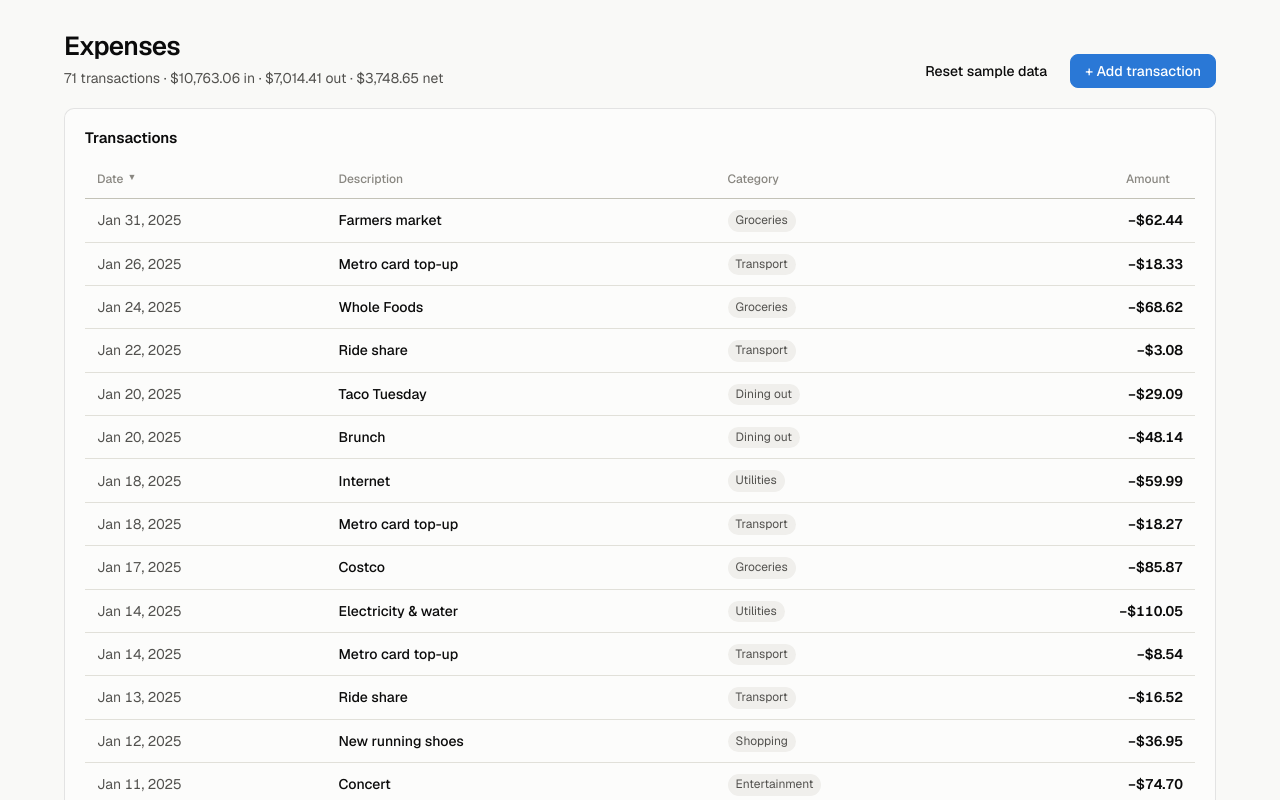
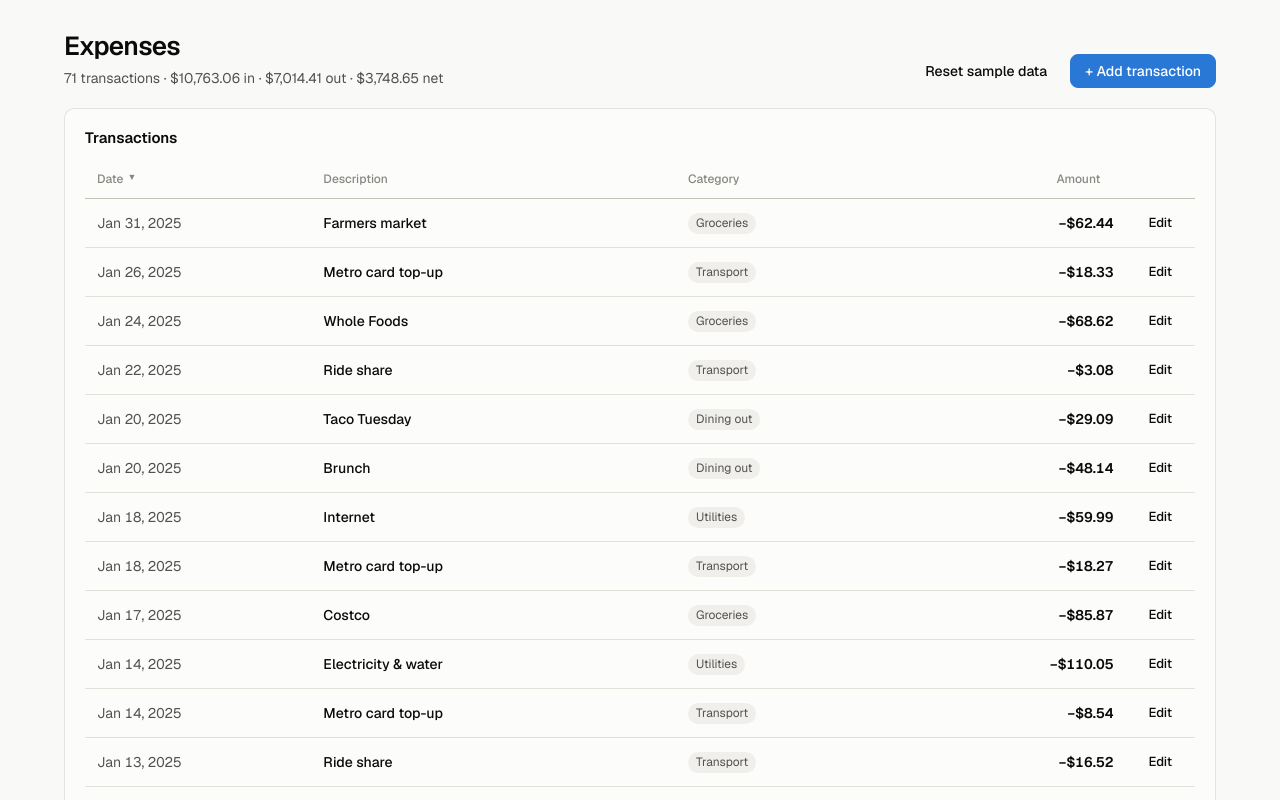
Before and after one commit to chukuwyemokumbor/expenses-tracker, a Next.js app: page / in a window 1280 px wide. Shown: the top 800 px of the page. Built offline with nearby package versions, Linux system fonts and the light colour scheme.

Commit message:
Add transaction editing

```diff
--- a/src/app/globals.css
+++ b/src/app/globals.css
@@ -134,6 +134,11 @@ select {
   background: transparent;
   border-color: transparent;
 }
+.btn--small {
+  height: 28px;
+  padding: 0 10px;
+  font-size: 13px;
+}
 input,
 select {
   height: 34px;
@@ -223,6 +228,11 @@ button:focus-visible {
 }
 .amount--expense {
   color: var(--expense-ink);
+}
+.table .actions {
+  text-align: right;
+  white-space: nowrap;
+  width: 1%;
 }
 .th-sort {
   border: 0;
--- a/src/components/ExpenseTracker.tsx
+++ b/src/components/ExpenseTracker.tsx
@@ -2,14 +2,17 @@
 
 import { useState } from "react";
 import { useTransactions } from "@/hooks/useTransactions";
+import type { Transaction } from "@/types/transaction";
 import { formatCurrency, totals } from "@/lib/format";
 import { TransactionTable } from "./TransactionTable";
 import { TransactionForm } from "./TransactionForm";
 
+type DialogState = { kind: "add" } | { kind: "edit"; transaction: Transaction } | null;
+
 export function ExpenseTracker() {
   const store = useTransactions();
   const { income, expenses, net } = totals(store.transactions);
-  const [adding, setAdding] = useState(false);
+  const [dialog, setDialog] = useState<DialogState>(null);
 
   return (
     <main className="page">
@@ -25,7 +28,7 @@ export function ExpenseTracker() {
           <button type="button" className="btn btn--ghost" onClick={store.resetData}>
             Reset sample data
           </button>
-          <button type="button" className="btn btn--primary" onClick={() => setAdding(true)}>
+          <button type="button" className="btn btn--primary" onClick={() => setDialog({ kind: "add" })}>
             + Add transaction
           </button>
         </div>
@@ -33,10 +36,20 @@ export function ExpenseTracker() {
 
       <section className="card">
         <h2 className="card__title">Transactions</h2>
-        <TransactionTable transactions={store.transactions} />
+        <TransactionTable
+          transactions={store.transactions}
+          onEdit={(transaction) => setDialog({ kind: "edit", transaction })}
+        />
       </section>
 
-      {adding && <TransactionForm onSave={store.addTransaction} onClose={() => setAdding(false)} />}
+      {dialog?.kind === "add" && <TransactionForm onSave={store.addTransaction} onClose={() => setDialog(null)} />}
+      {dialog?.kind === "edit" && (
+        <TransactionForm
+          transaction={dialog.transaction}
+          onSave={(input) => store.updateTransaction(dialog.transaction.id, input)}
+          onClose={() => setDialog(null)}
+        />
+      )}
     </main>
   );
 }
--- a/src/components/TransactionForm.tsx
+++ b/src/components/TransactionForm.tsx
@@ -1,24 +1,30 @@
 "use client";
 
 import { useState, type FormEvent } from "react";
-import type { TransactionInput, TransactionType } from "@/types/transaction";
+import type { Transaction, TransactionInput, TransactionType } from "@/types/transaction";
 import { categoriesFor } from "@/lib/categories";
 import { todayISO } from "@/lib/format";
 import { Modal } from "./Modal";
 
 interface Props {
+  /** When set, the form edits this transaction instead of adding a new one. */
+  transaction?: Transaction;
   onSave: (input: TransactionInput) => void;
   onClose: () => void;
 }
 
-export function TransactionForm({ onSave, onClose }: Props) {
-  const [form, setForm] = useState<TransactionInput>(() => ({
-    type: "expense",
-    amount: 0,
-    category: categoriesFor("expense")[0],
-    description: "",
-    date: todayISO(),
-  }));
+export function TransactionForm({ transaction, onSave, onClose }: Props) {
+  const [form, setForm] = useState<TransactionInput>(() =>
+    transaction
+      ? {
+          type: transaction.type,
+          amount: transaction.amount,
+          category: transaction.category,
+          description: transaction.description,
+          date: transaction.date,
+        }
+      : { type: "expense", amount: 0, category: categoriesFor("expense")[0], description: "", date: todayISO() },
+  );
   const [error, setError] = useState<string | null>(null);
 
   const set = <K extends keyof TransactionInput>(key: K, value: TransactionInput[K]) =>
@@ -52,7 +58,7 @@ export function TransactionForm({ onSave, onClose }: Props) {
   }
 
   return (
-    <Modal title="Add transaction" onClose={onClose}>
+    <Modal title={transaction ? "Edit transaction" : "Add transaction"} onClose={onClose}>
       <form className="form" onSubmit={submit}>
         <div className="segmented" role="radiogroup" aria-label="Transaction type">
           {(["expense", "income"] as const).map((type) => (
@@ -114,7 +120,7 @@ export function TransactionForm({ onSave, onClose }: Props) {
             Cancel
           </button>
           <button type="submit" className="btn btn--primary">
-            Add transaction
+            {transaction ? "Save changes" : "Add transaction"}
           </button>
         </div>
       </form>
--- a/src/components/TransactionTable.tsx
+++ b/src/components/TransactionTable.tsx
@@ -15,9 +15,10 @@ const COLUMNS: { key: SortKey; label: string; numeric?: boolean }[] = [
 
 interface Props {
   transactions: Transaction[];
+  onEdit: (t: Transaction) => void;
 }
 
-export function TransactionTable({ transactions }: Props) {
+export function TransactionTable({ transactions, onEdit }: Props) {
   // Newest first by default.
   const [sort, setSort] = useState<{ key: SortKey; dir: 1 | -1 }>({ key: "date", dir: -1 });
 
@@ -52,6 +53,9 @@ export function TransactionTable({ transactions }: Props) {
                 </button>
               </th>
             ))}
+            <th>
+              <span className="visually-hidden">Actions</span>
+            </th>
           </tr>
         </thead>
         <tbody>
@@ -66,6 +70,11 @@ export function TransactionTable({ transactions }: Props) {
                 {t.type === "income" ? "+" : "−"}
                 {formatCurrency(t.amount)}
               </td>
+              <td className="actions">
+                <button type="button" className="btn btn--small btn--ghost" onClick={() => onEdit(t)}>
+                  Edit
+                </button>
+              </td>
             </tr>
           ))}
         </tbody>
--- a/src/hooks/useTransactions.ts
+++ b/src/hooks/useTransactions.ts
@@ -34,6 +34,8 @@ export function useTransactions() {
     transactions,
     addTransaction: (input: TransactionInput) =>
       setTransactions((prev) => [...prev, { ...input, id: crypto.randomUUID() }]),
+    updateTransaction: (id: string, input: TransactionInput) =>
+      setTransactions((prev) => prev.map((t) => (t.id === id ? { ...input, id } : t))),
     resetData: () => setTransactions(createSampleTransactions()),
   };
 }
```
